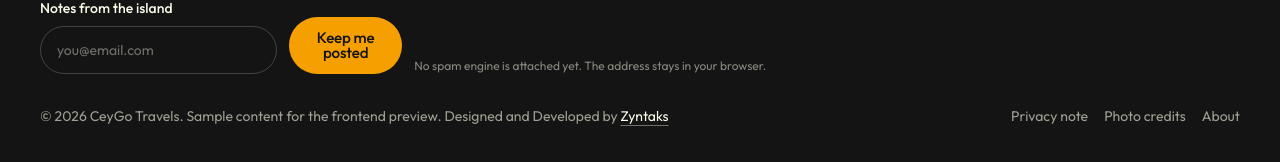
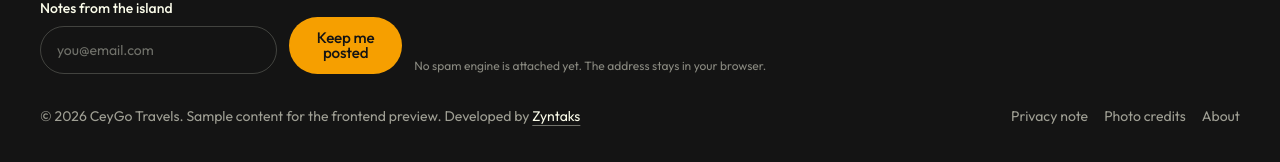
Before and after one commit to hashan-jay/ceygo-travels, a Next.js app in the folder ceygo-travels/frontend/: page / in a window 1280 px wide. Shown: the part 10010-10172 px from the top of the page. Built offline with nearby package versions, Linux system fonts and the light colour scheme; no server answers.

Commit message:
Updated developer credits

```diff
--- a/ceygo-travels/frontend/src/components/layout/Footer.tsx
+++ b/ceygo-travels/frontend/src/components/layout/Footer.tsx
@@ -59,7 +59,7 @@ export function Footer() {
         <NewsletterForm />
         <div className="mt-8 flex flex-col gap-3 text-sm text-cream/60 md:flex-row md:items-center md:justify-between">
           <p>
-            © {new Date().getFullYear()} CeyGo Travels. Sample content for the frontend preview. Designed and Developed by{" "}
+            © {new Date().getFullYear()} CeyGo Travels. Sample content for the frontend preview. Developed by{" "}
             <a
               href="https://www.zyntaks.lk"
               target="_blank"
```
